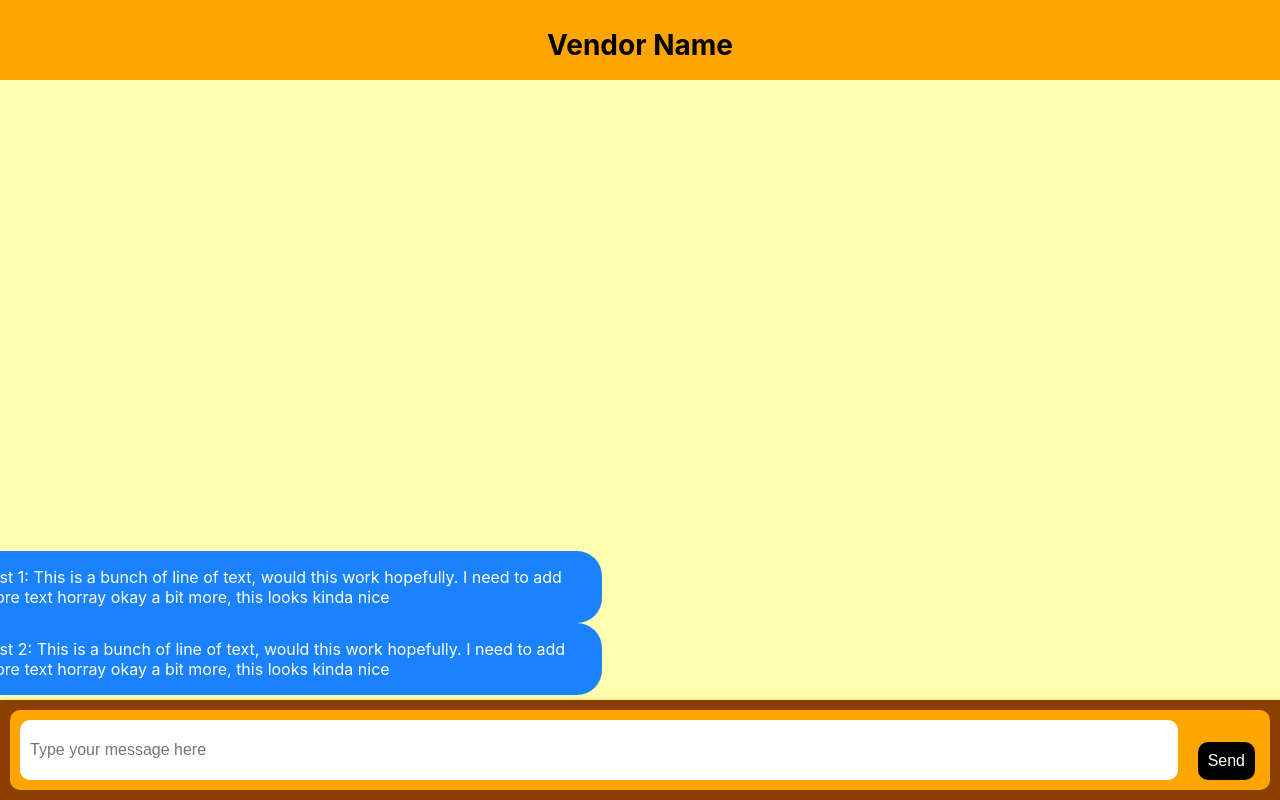
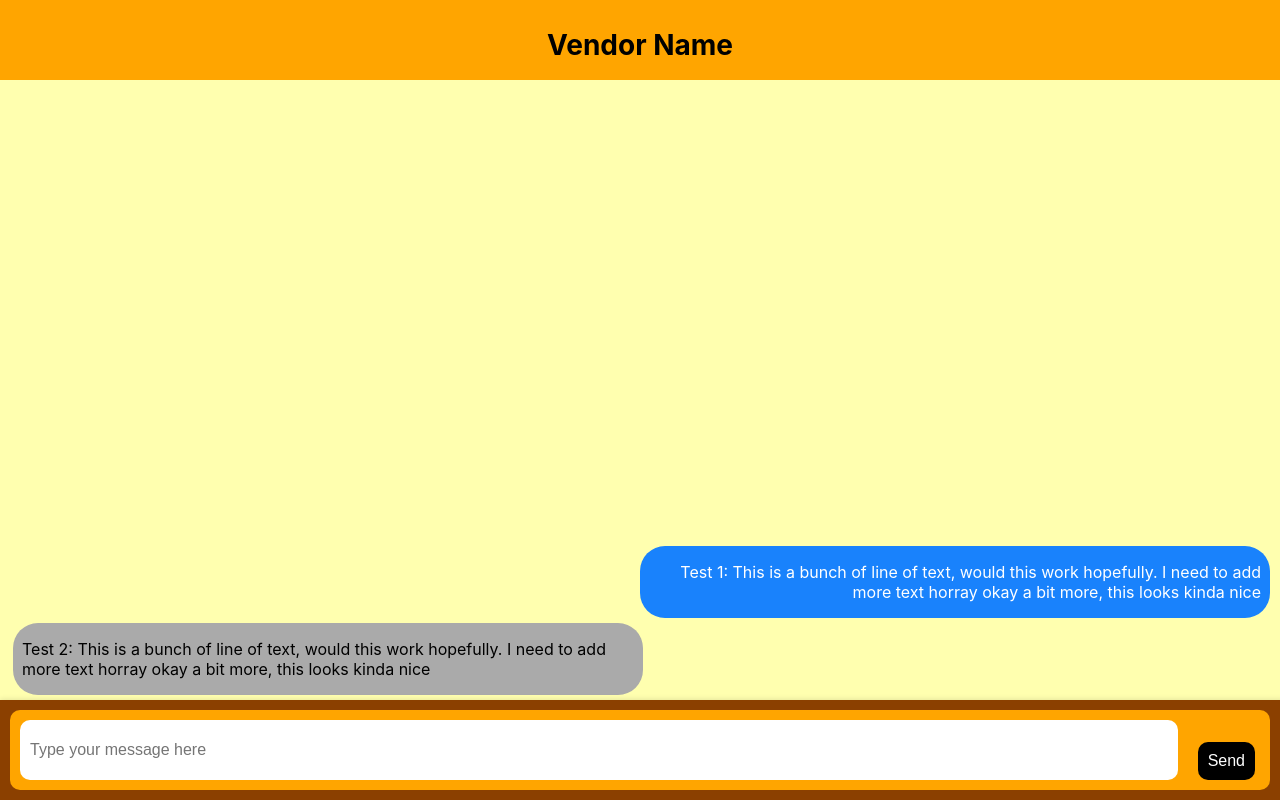
Before and after one commit to ShoeShime/test-chat_app, a React (Create React App) app: page / in a window 1280 px wide. Built offline with nearby package versions, Linux system fonts and the light colour scheme.

Commit message:
bruh componenet, I guess I just need backend

```diff
--- a/src/features/ChatRoom/components/ChatRoom.tsx
+++ b/src/features/ChatRoom/components/ChatRoom.tsx
@@ -13,16 +13,13 @@ const M_body = styled.body`
 `;
 
 export function ChatRoom(){
-	const [messages, setMessages] = useState([]);
-
-
 
 	return(
 	<>
 		<M_body>
 			<ChatHeader/>
 
-			<Messages />
+			<Messages  />
 
 			<Message/>
 		</M_body>
--- a/src/features/ChatRoom/components/Message.tsx
+++ b/src/features/ChatRoom/components/Message.tsx
@@ -2,6 +2,7 @@ import React, {useState} from "react";
 import styled from "styled-components";
 import SendButton from "./SendButton";
 import MessageInput from "./MessageInput";
+import {handleMessageSend} from "./Messages";
 
 const MessageContainer = styled.div`
 	position: fixed;
@@ -37,19 +38,50 @@ const MessageForm = styled.form`
 const Message = (	) =>{
 	const [message, setMessage] = useState("");
 
+	//This function below should handle messages that are being sent:
+	//	1. If the SendButton component is press, it should not refresh the page.
 
+	//	2. It should also "Send the message" in its MessageWrapper (located in Messages.tsx)
+
+	//	3. For now the message is shown in the console as a simple print statement.
+	//		 We might need to implement the backend to send message properly
+
+	const handleSubmit = (event: React.MouseEvent<HTMLButtonElement, MouseEvent>) =>{
+		event.preventDefault();
+
+		try{
+			var SenderT = (document.getElementById("MessageText") as HTMLInputElement).value;
+
+			console.log(SenderT);
+			handleMessageSend(SenderT);
+
+			(document.getElementById("MessageText") as HTMLInputElement).value = "";
+		}catch(err){
+
+			console.log("This is null");
+		}
+	}
 
 	return(
 		<MessageContainer>
-			<MessageForm >
-				<MessageInput
-					placeholder="Type your message here"
-					type="text"
 
-				/>
+			<MessageForm>
 
+			<MessageInput
+				id="MessageText"
+				placeholder="Type your message here"
+				type="text"
+				value={message}
+				onChange={(event) => setMessage(event.target.value)}
+			/>
 
-				<SendButton type="submit">Send</SendButton>
+		<SendButton
+			type="submit"
+			onClick={handleSubmit}
+		>
+				Send
+		</SendButton>
+
 			</MessageForm>
 		</MessageContainer>
 	);
--- a/src/features/ChatRoom/components/MessageInput.tsx
+++ b/src/features/ChatRoom/components/MessageInput.tsx
@@ -18,4 +18,5 @@ const MessageInput = styled.input`
 `;
 
 
+
 export default MessageInput
--- a/src/features/ChatRoom/components/Messages.tsx
+++ b/src/features/ChatRoom/components/Messages.tsx
@@ -1,4 +1,4 @@
-import React from "react";
+import React,  {useState} from "react";
 import styled from "styled-components";
 
 const MessageList = styled.div`
@@ -12,23 +12,53 @@ const MessageList = styled.div`
 	height: calc(100vh - 115px);
 	padding: 10px;
 
-	overflow-y: scroll;
+	overflow-y: auto;
 `;
 
-const MessageWrapper = styled.div`
-	position: relative;
+const SentMessageWrapper = styled.div`
+
 	background-color: #1982FC;
 
 	border-radius: 25px;
 
 	width: 50%;
 
-	right: 3%;
+	flex-direction: row-reverse;
+	align-self: flex-end;
+
+	margin-top: 5px;
+	margin-left: 3px;
 `;
 
-const MessageText = styled.p`
+const ReceivedMessageWrapper = styled.div`
+
+	background-color: #AAAAAA;
+
+	border-radius: 25px;
+
+	width: 50%;
+
+	flex-direction: row-reverse;
+	align-self: flex-start;
+
+	margin-top: 5px;
+	margin-left: 3px;
+`;
+
+const SentMessageText = styled.p`
 
 	color: #FFFFFF;
+
+	text-align: right;
+
+	margin-inline-start: 9px;
+	margin-inline-end: 9px;
+
+`;
+
+const ReceivedMessageText = styled.p`
+
+	color: #000000;
 
 	text-align: left;
 
@@ -37,31 +67,43 @@ const MessageText = styled.p`
 
 `;
 
+export const handleMessageSend = (message: string) => {
 
 
+};
+
 const Messages = () =>{
+	const [messages, setMessage] = useState<string[]>([]);
 
 
 
 	return(
 			<MessageList>
-				<MessageWrapper>
+				<SentMessageWrapper>
 
-					<MessageText>
+					<SentMessageText>
 						Test 1: This is a bunch of line of text, would this work hopefully.
 						I need to add more text horray okay a bit more, this looks kinda nice
-					</MessageText>
+					</SentMessageText>
 
-				</MessageWrapper>
+				</SentMessageWrapper>
 
-				<MessageWrapper>
+				<ReceivedMessageWrapper>
 
-					<MessageText>
+					<ReceivedMessageText>
 						Test 2: This is a bunch of line of text, would this work hopefully.
 						I need to add more text horray okay a bit more, this looks kinda nice
-					</MessageText>
+					</ReceivedMessageText>
 
-				</MessageWrapper>
+				</ReceivedMessageWrapper>
+
+				{messages.map((message, index) => (
+					<SentMessageWrapper key={index}>
+						<SentMessageText>
+							{message}
+						</SentMessageText>
+					</SentMessageWrapper>
+				))}
 
 			</MessageList>
 	);
--- a/src/features/ChatRoom/components/SendButton.tsx
+++ b/src/features/ChatRoom/components/SendButton.tsx
@@ -1,4 +1,4 @@
-import React from "react";
+import React, {useState} from "react";
 import styled from "styled-components";
 
 const SendButton = styled.button`
```
